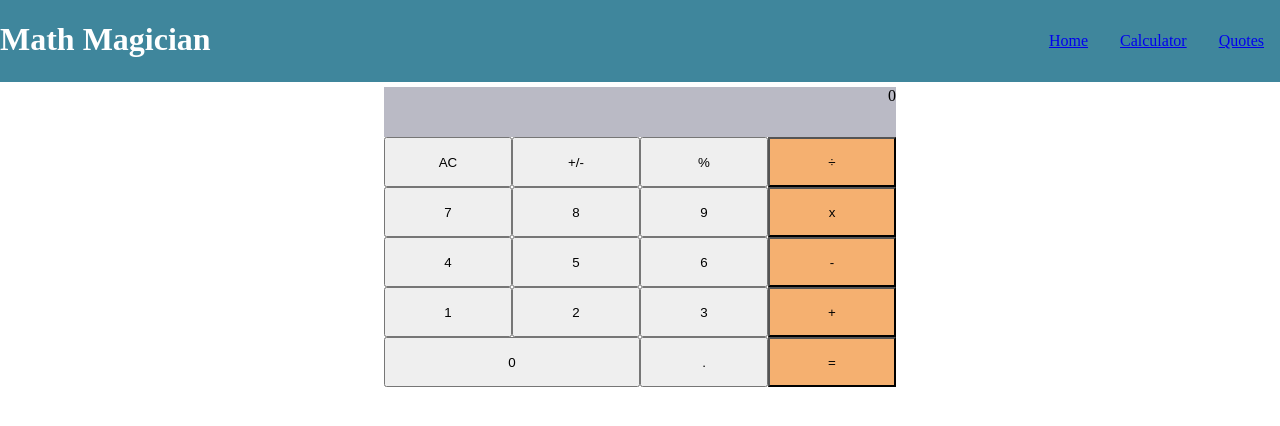
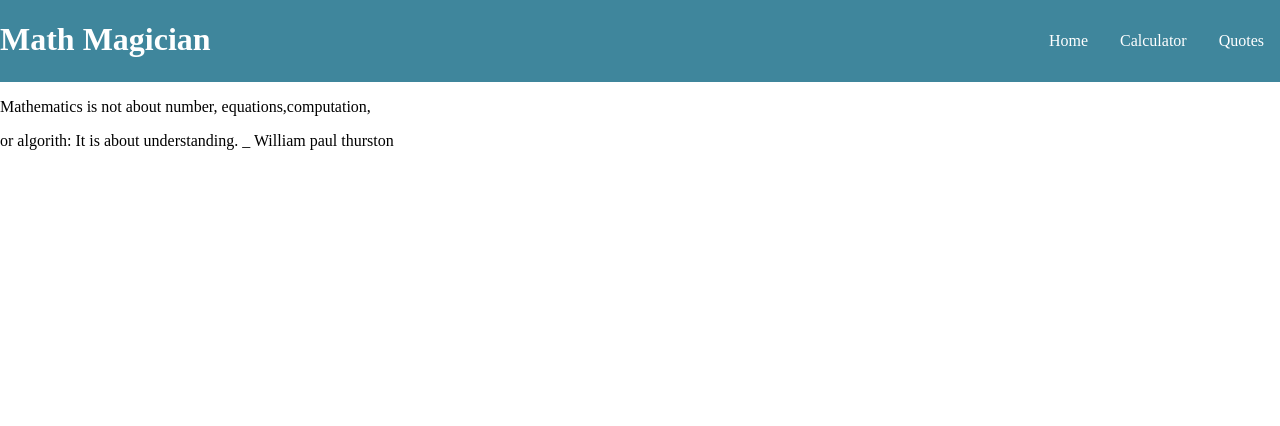
Before and after one commit to basnetlaxmi/math-magician-react, a React (Create React App) app: page /quotes in a window 1280 px wide. Shown: the top 426 px of the page. Built offline with nearby package versions, Linux system fonts and the light colour scheme.

Commit message:
Add react dom and link to menu

```diff
--- a/package.json
+++ b/package.json
@@ -9,6 +9,7 @@
     "big.js": "^6.1.1",
     "react": "^17.0.2",
     "react-dom": "^17.0.2",
+    "react-router-dom": "^6.2.2",
     "react-scripts": "5.0.0",
     "web-vitals": "^2.1.4"
   },
--- a/src/App.css
+++ b/src/App.css
@@ -52,6 +52,15 @@ body {
 
 }
 
-.menu li {
-  margin: 1rem
+.menu li{
+  margin: 1rem;
+
 }
+.menu li a {
+  text-decoration: none;
+  color: white;
+}
+
+.quotes-paragraph {
+  align-items: center;
+}
--- a/src/App.js
+++ b/src/App.js
@@ -1,15 +1,23 @@
 /* eslint-disable react/prefer-stateless-function */
 import React from 'react';
 import './App.css';
+import { Routes, Route } from 'react-router-dom';
 import Calculator from './components/Calculator';
 import Navbar from './components/Navbar';
+import Quote from './components/Quotes';
+import Home from './components/Home';
 
 class App extends React.Component {
   render() {
     return (
       <div>
         <Navbar />
-        <Calculator />
+        <Routes>
+          <Route path="/" element={<Home />} />
+          <Route path="/home" element={<Home />} />
+          <Route path="/calculator" element={<Calculator />} />
+          <Route path="/quotes" element={<Quote />} />
+        </Routes>
       </div>
     );
   }
--- a/src/components/Navbar.js
+++ b/src/components/Navbar.js
@@ -1,4 +1,5 @@
 import React from 'react';
+import { Link } from 'react-router-dom';
 
 function Navbar() {
   return (
@@ -8,9 +9,9 @@ function Navbar() {
         <h1>Math Magician</h1>
       </div>
       <ul>
-        <li><a href="#">Home</a></li>
-        <li><a href="#">Calculator</a></li>
-        <li><a href="#">Quotes</a></li>
+        <li><Link to="/home">Home</Link></li>
+        <li><Link to="/calculator">Calculator</Link></li>
+        <li><Link to="/quotes">Quotes</Link></li>
       </ul>
     </div>
   );
--- a/src/components/Quotes.js
+++ b/src/components/Quotes.js
@@ -0,0 +1,9 @@
+import React from 'react';
+
+const Quote = () => (
+  <div className="quotes-paragraph">
+    <p>Mathematics is not about number, equations,computation,</p>
+    <p>or algorith: It is about understanding. _ William paul thurston</p>
+  </div>
+);
+export default Quote;
--- a/src/index.js
+++ b/src/index.js
@@ -1,11 +1,14 @@
 import React from 'react';
 import ReactDOM from 'react-dom';
 import './index.css';
+import { BrowserRouter } from 'react-router-dom';
 import App from './App';
 
 ReactDOM.render(
   <React.StrictMode>
-    <App />
+    <BrowserRouter>
+      <App />
+    </BrowserRouter>
   </React.StrictMode>,
   document.getElementById('root'),
 );
```
Also changed, not shown: 1 other file (tests, documents, lock files or other folders).
